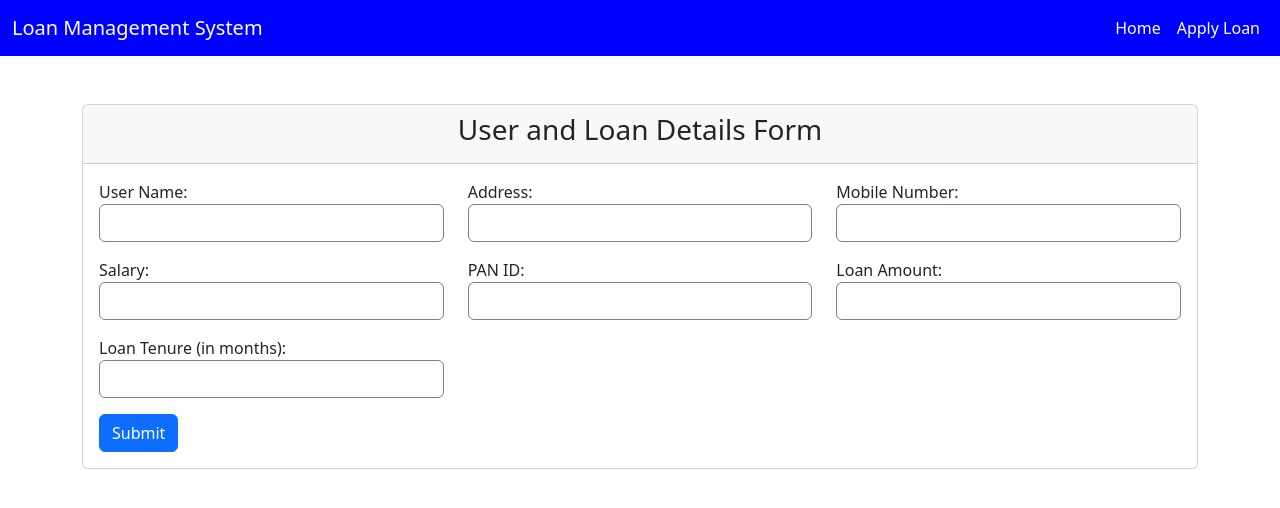
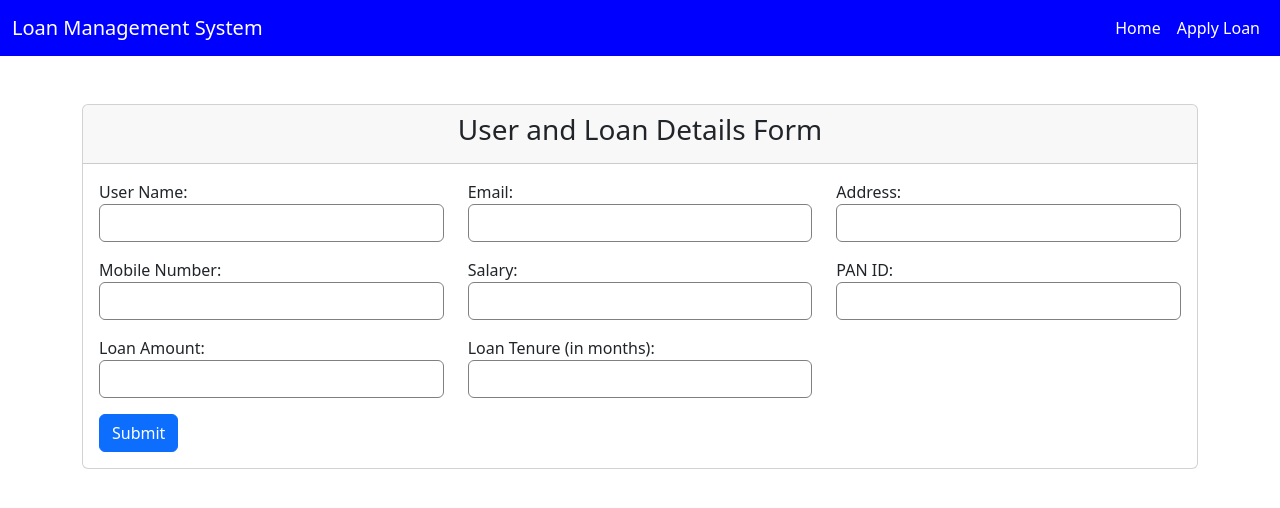
Before and after one commit to sairag1074/angular-loan-management, an Angular app: page /applyloan in a window 1280 px wide. Shown: the top 508 px of the page. Built offline with nearby package versions, Linux system fonts and the light colour scheme.

Commit message:
16-OCT worked on email UI

```diff
--- a/package.json
+++ b/package.json
@@ -18,6 +18,7 @@
     "@angular/platform-browser": "^18.2.0",
     "@angular/platform-browser-dynamic": "^18.2.0",
     "@angular/router": "^18.2.0",
+    "@types/bootstrap": "^5.2.10",
     "bootstrap": "^5.3.3",
     "chart.js": "^4.4.4",
     "jquery": "^3.7.1",
--- a/src/app/apply-loan/apply-loan.component.html
+++ b/src/app/apply-loan/apply-loan.component.html
@@ -18,6 +18,16 @@
                        [class.is-default]="loanForm.controls['userName'].pristine">
                 <div *ngIf="loanForm.controls['userName'].touched && loanForm.controls['userName'].invalid">
                   <small class="text-danger" *ngIf="loanForm.controls['userName'].errors?.['required']">*Username is required</small>
+                </div>
+              </div>
+              <div class="form-group mb-3 col-md-4">
+                <label for="email">Email:</label>
+                <input type="text" id="email" formControlName="email" class="form-control"
+                       [class.is-invalid]="loanForm.controls['email'].touched && loanForm.controls['email'].invalid"
+                       [class.is-valid]="loanForm.controls['email'].touched && loanForm.controls['email'].valid"
+                       [class.is-default]="loanForm.controls['email'].pristine">
+                <div *ngIf="loanForm.controls['email'].touched && loanForm.controls['email'].invalid">
+                  <small class="text-danger" *ngIf="loanForm.controls['email'].errors?.['required']">*email is required</small>
                 </div>
               </div>
               <div class="form-group mb-3 col-md-4">
--- a/src/app/apply-loan/apply-loan.component.ts
+++ b/src/app/apply-loan/apply-loan.component.ts
@@ -21,6 +21,7 @@ export class ApplyLoanComponent {
   constructor(private fb: FormBuilder,private route:Router,private service:ViewLoanService) {
     this.loanForm = this.fb.group({
       userName: ['', Validators.required],
+      email:['',[Validators.required,Validators.email]],
       address: ['', Validators.required],
       mobno: ['', [Validators.required, Validators.pattern('^[0-9]{10}$')]],
       salary: ['', Validators.required],
@@ -34,6 +35,11 @@ export class ApplyLoanComponent {
   {
     return this.loanForm.get('userName') as FormControl;
   }
+  get email(): FormControl
+  {
+    return this.loanForm.get('email') as FormControl;
+  }
+
   get address(): FormControl
   {
     return this.loanForm.get('address') as FormControl;
@@ -85,7 +91,7 @@ export class ApplyLoanComponent {
         title: 'Added in successfully'
       });
 
-         this.user={"userName":this.loanForm.value.userName,"address":this.loanForm.value.address,"mobile":this.loanForm.value.mobno,"salary":this.loanForm.value.salary,"panId":this.loanForm.value.panid};
+         this.user={"userName":this.loanForm.value.userName,"email":this.loanForm.value.email,"address":this.loanForm.value.address,"mobile":this.loanForm.value.mobno,"salary":this.loanForm.value.salary,"panId":this.loanForm.value.panid};
          this.loan={"loanAmount":this.loanForm.value.loanamount,"tenureInMonths":this.loanForm.value.tenure,"user":this.user};
       this.service.applyForLoan(this.loan).subscribe(()=>{
             this.loanForm.reset();
```
Also changed, not shown: 1 other file (tests, documents, lock files or other folders).
